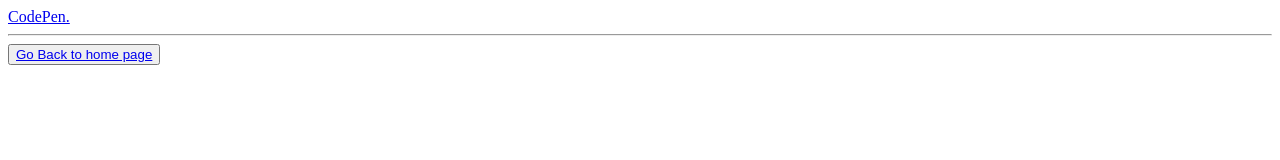
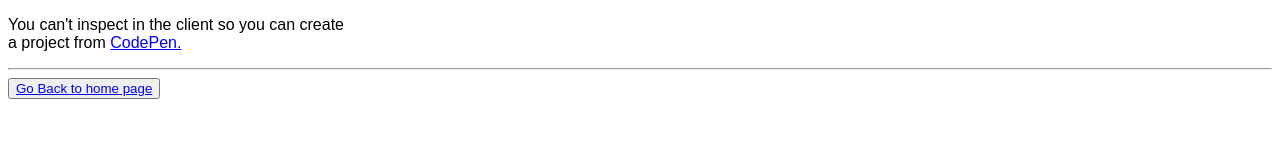
Before and after one commit to Cbr-s-Coding-Playground/desktop, a plain HTML site: page code.html in a window 1280 px wide. Drawn offline with Linux system fonts and the light colour scheme.

Commit message:
Update code.html

```diff
--- a/code.html
+++ b/code.html
@@ -5,7 +5,7 @@
 <link rel="shortcut icon" href="ImagesVideos/favicon.ico">
 </head>
 <body>
-<a href="https://codepen.io/pen/" target="_blank">CodePen.</a>
+<p style="font-family: sans-serif">You can't inspect in the client so you can create<br> a project from <a href="https://codepen.io/pen/" target="_blank">CodePen.</a>
  <hr>
  <button>
     <a href="index.html" target="_self">Go Back to home page</a>
```
